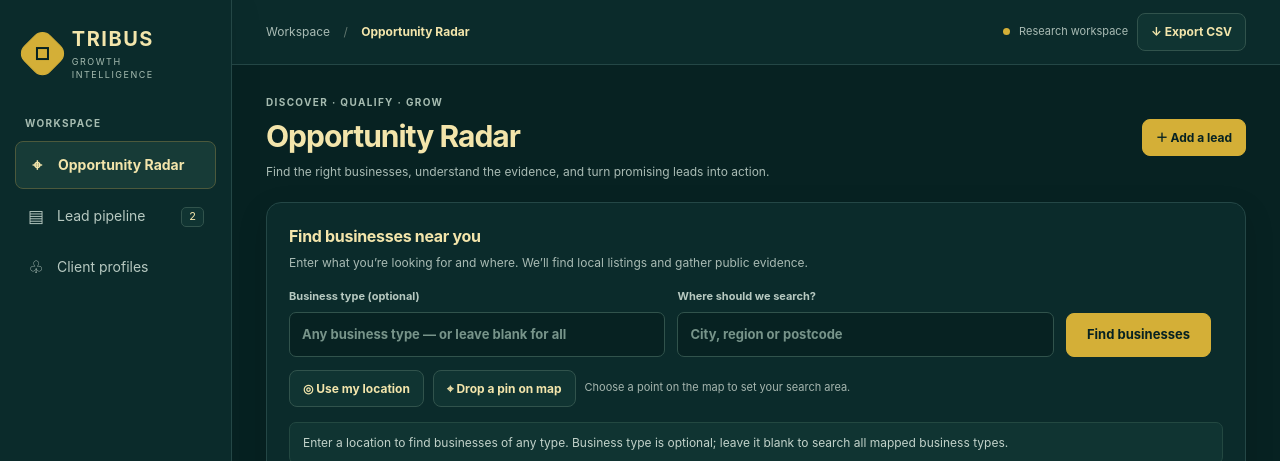
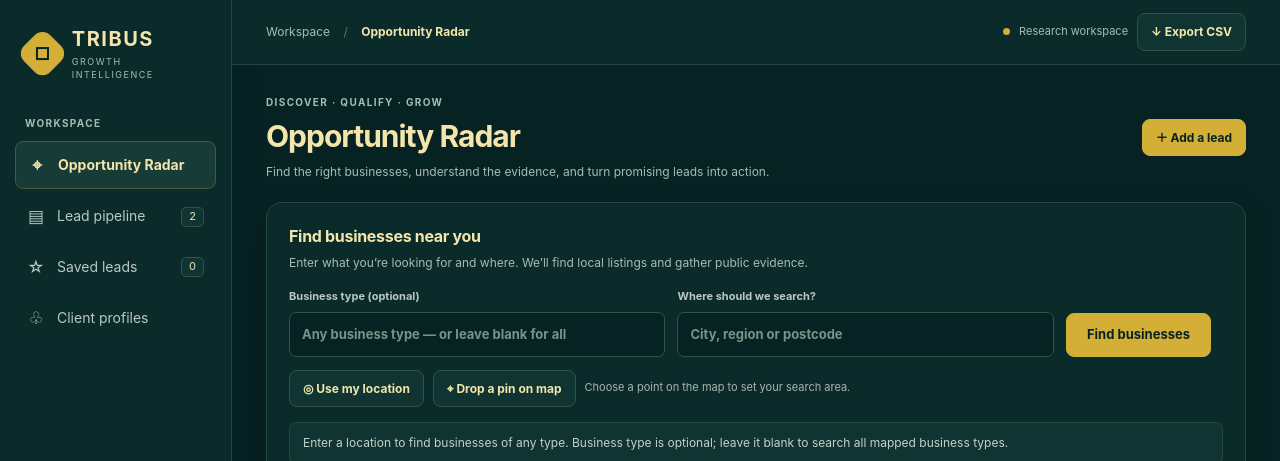
Before and after one commit to mtthewwestfall/Tribus-app, a website: page index.html in a window 1280 px wide. Shown: the top 461 px of the page. Drawn offline with nearby package versions, Linux system fonts and the light colour scheme.

Commit message:
Add a dedicated Saved Leads tab

```diff
--- a/index.html
+++ b/index.html
@@ -13,6 +13,7 @@
     <div class="workspace-label">WORKSPACE</div>
     <button class="nav-item active" data-nav="radar"><span>⌖</span> Opportunity Radar</button>
     <button class="nav-item" data-nav="pipeline"><span>▤</span> Lead pipeline <span class="nav-count" id="pipelineCount">0</span></button>
+    <button class="nav-item" data-nav="saved"><span>☆</span> Saved leads <span class="nav-count" id="savedCount">0</span></button>
     <button class="nav-item" data-nav="clients"><span>♧</span> Client profiles</button>
     <div class="sidebar-bottom"><div class="avatar">TR</div><div><b>Tribus workspace</b><small>Local workspace</small></div><button id="settingsBtn" class="icon-button" aria-label="Settings">⚙</button></div>
   </aside>
@@ -32,6 +33,7 @@
       <section class="map-panel"><div class="map-head"><div><h2>Market map</h2><p><span class="map-legend"></span> Leads matching your filters</p></div><button id="mapFitBtn" class="icon-button" aria-label="Fit map to leads" title="Fit map to leads">⛶</button></div><div id="map"></div><div class="map-foot"><span>⌖</span> Select a pin to inspect a lead</div></section></div>
     </section>
     <section id="pipelineView" class="alternate-view hidden"><div class="page-heading"><div><div class="eyebrow">MANAGE RELATIONSHIPS</div><h1>Lead pipeline</h1><p>Track the next step for each opportunity.</p></div><button class="btn btn-light" id="pipelineExport">↓ Export CSV</button></div><div id="pipelineContent" class="pipeline-board"></div></section>
+    <section id="savedView" class="alternate-view hidden"><div class="page-heading"><div><div class="eyebrow">YOUR SHORTLIST</div><h1>Saved leads</h1><p>Keep promising businesses in one place while you research and plan outreach.</p></div><button class="btn btn-light" id="savedExport">↓ Export saved CSV</button></div><div id="savedContent" class="saved-leads-list"></div><div id="savedEmpty" class="empty-state"><div class="empty-icon">☆</div><b>No saved leads yet</b><p>On Opportunity Radar, select “Save lead” on any business to add it here.</p></div></section>
     <section id="clientsView" class="alternate-view hidden"><div class="page-heading"><div><div class="eyebrow">PERSONALIZE YOUR RESEARCH</div><h1>Client profiles</h1><p>Keep research criteria organized by client or campaign.</p></div><button class="btn btn-dark" id="addClientBtn">＋ New profile</button></div><div id="clientsContent" class="client-cards"></div></section>
     <footer>TRIBUS OPPORTUNITY RADAR <span>·</span> Research support, not a guarantee of fit or intent.</footer>
   </main>
```
